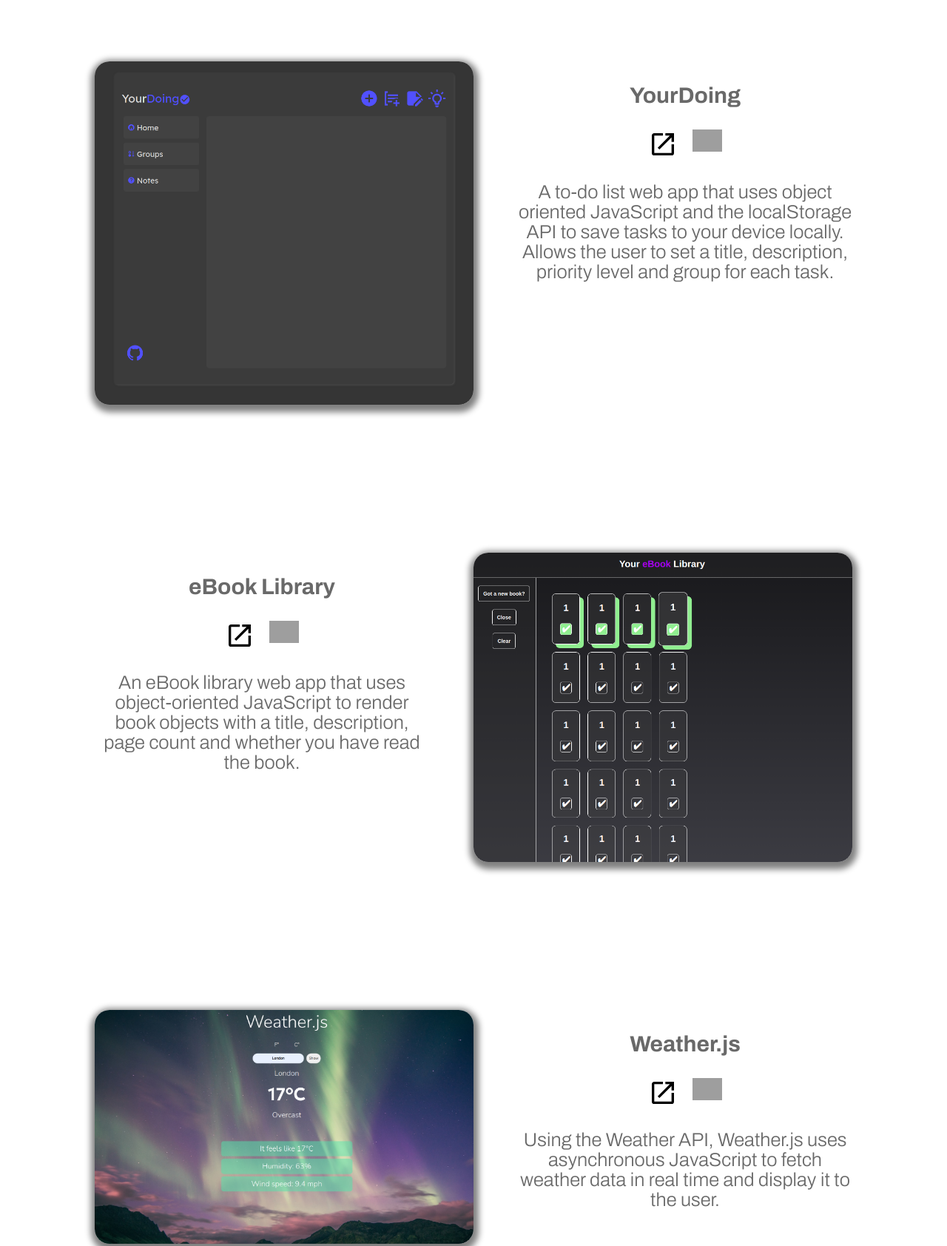
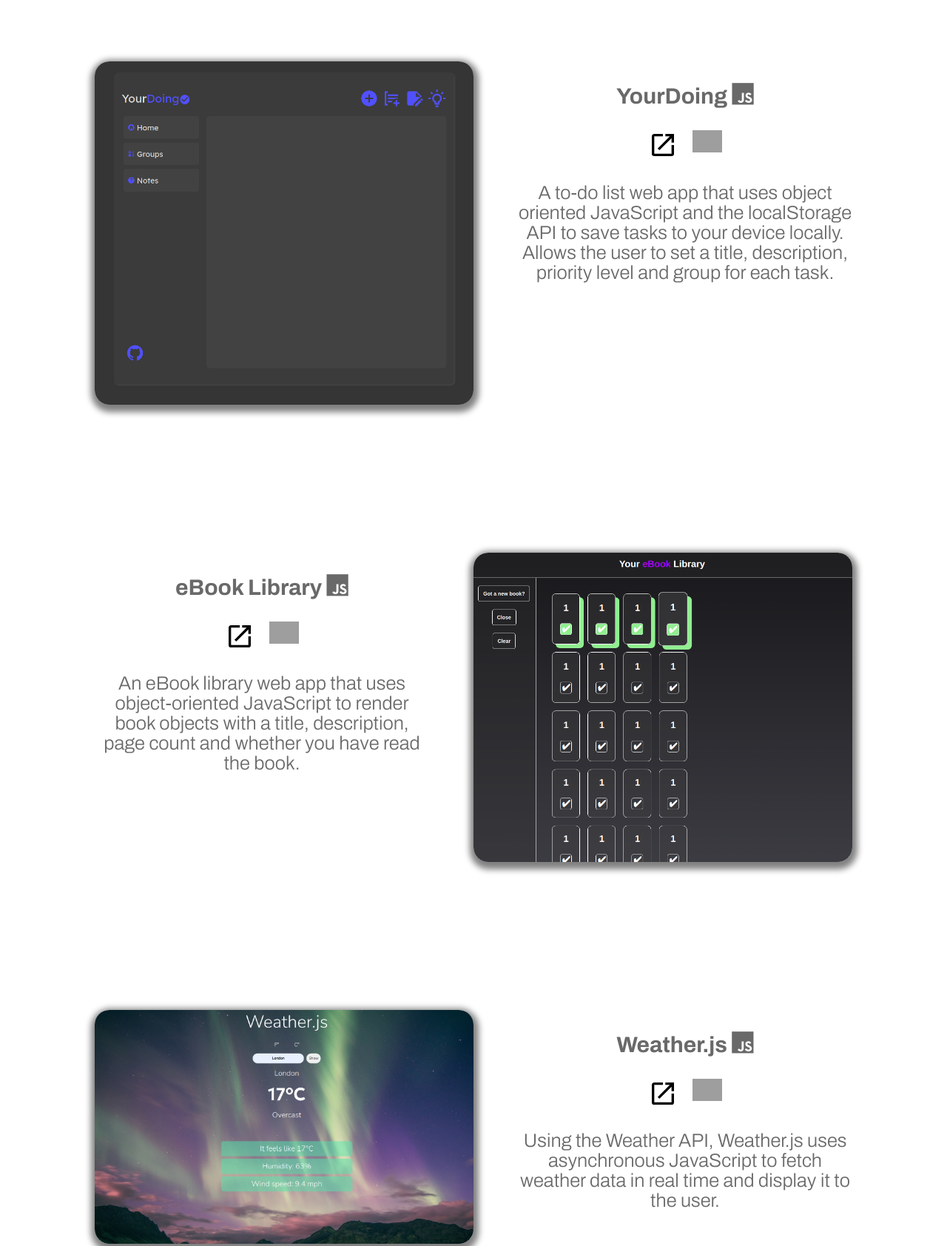
Before and after one commit to rhysez/portfolio, a website: page index.html in a window 1280 px wide. Shown: the part 2077-3761 px from the top of the page at 74% size. Drawn offline with nearby package versions, Linux system fonts and the light colour scheme; grey boxes are pictures that could not be loaded.

Commit message:
add devicon icons to h3 elements

```diff
--- a/index.html
+++ b/index.html
@@ -5,6 +5,7 @@
     <meta name="viewport" content="width=device-width, initial-scale=1.0" />
     <title>Rhys Hodgson, Front End Developer</title>
     <link rel="stylesheet" href="style.css" />
+    <link rel="stylesheet" href="https://cdn.jsdelivr.net/gh/devicons/devicon@v2.15.1/devicon.min.css">
   </head>
 
   <body>
@@ -62,7 +63,9 @@
           <div class="project" id="project">
             <img class="projectImg" src="./images/todolistdesktopdark.png" alt="to do list">
             <div class="projectDescription">
-              <h3 class="projectName">YourDoing</h3>
+              <h3 class="projectName">YourDoing
+               <i class="devicon-javascript-plain"></i>
+              </h3>
               <div class="projectIcons">
                 <a href="https://rhysez.github.io/todolist/"><img class="github" id="github" src="./images/open-in-new.svg" alt="open website"></a>
                 <a href="https://github.com/rhysez/todolist"><img class="github" id="github" src="https://cdn.jsdelivr.net/gh/devicons/devicon/icons/github/github-original.svg" /></a>
@@ -73,7 +76,9 @@
 
           <div class="project" id="project">
             <div class="projectDescription">
-              <h3 class="projectName">eBook Library</h3>
+              <h3 class="projectName">eBook Library
+                <i class="devicon-javascript-plain"></i>
+              </h3>
               <div class="projectIcons">
                 <a href="https://rhysez.github.io/library/"><img class="github" id="github" src="./images/open-in-new.svg" alt="open website"></a>
                 <a href="https://github.com/rhysez/library"><img class="github" id="github" src="https://cdn.jsdelivr.net/gh/devicons/devicon/icons/github/github-original.svg" /></a>
@@ -86,7 +91,9 @@
         <div class="project" id="project">
           <img class="projectImg" src="./images/weather-desktop-example.png" alt="weather app">
           <div class="projectDescription">
-            <h3 class="projectName">Weather.js</h3>
+            <h3 class="projectName">Weather.js
+              <i class="devicon-javascript-plain"></i>
+            </h3>
             <div class="projectIcons">
               <a href="https://rhysez.github.io/weather-app/"><img class="github" id="github" src="./images/open-in-new.svg" alt="open website"></a>
               <a href="https://github.com/rhysez/weather-app"><img class="github" id="github" src="https://cdn.jsdelivr.net/gh/devicons/devicon/icons/github/github-original.svg" /></a>
@@ -97,7 +104,9 @@
 
       <div class="project" id="project">
         <div class="projectDescription">
-          <h3 class="projectName">Battleship</h3>
+          <h3 class="projectName">Battleship
+            <i class="devicon-javascript-plain"></i>
+          </h3>
           <div class="projectIcons">
             <a href="https://rhysez.github.io/battleship/"><img class="github" id="github" src="./images/open-in-new.svg" alt="open website"></a>
             <a href="https://github.com/rhysez/battleship"><img class="github" id="github" src="https://cdn.jsdelivr.net/gh/devicons/devicon/icons/github/github-original.svg" /></a>
```
